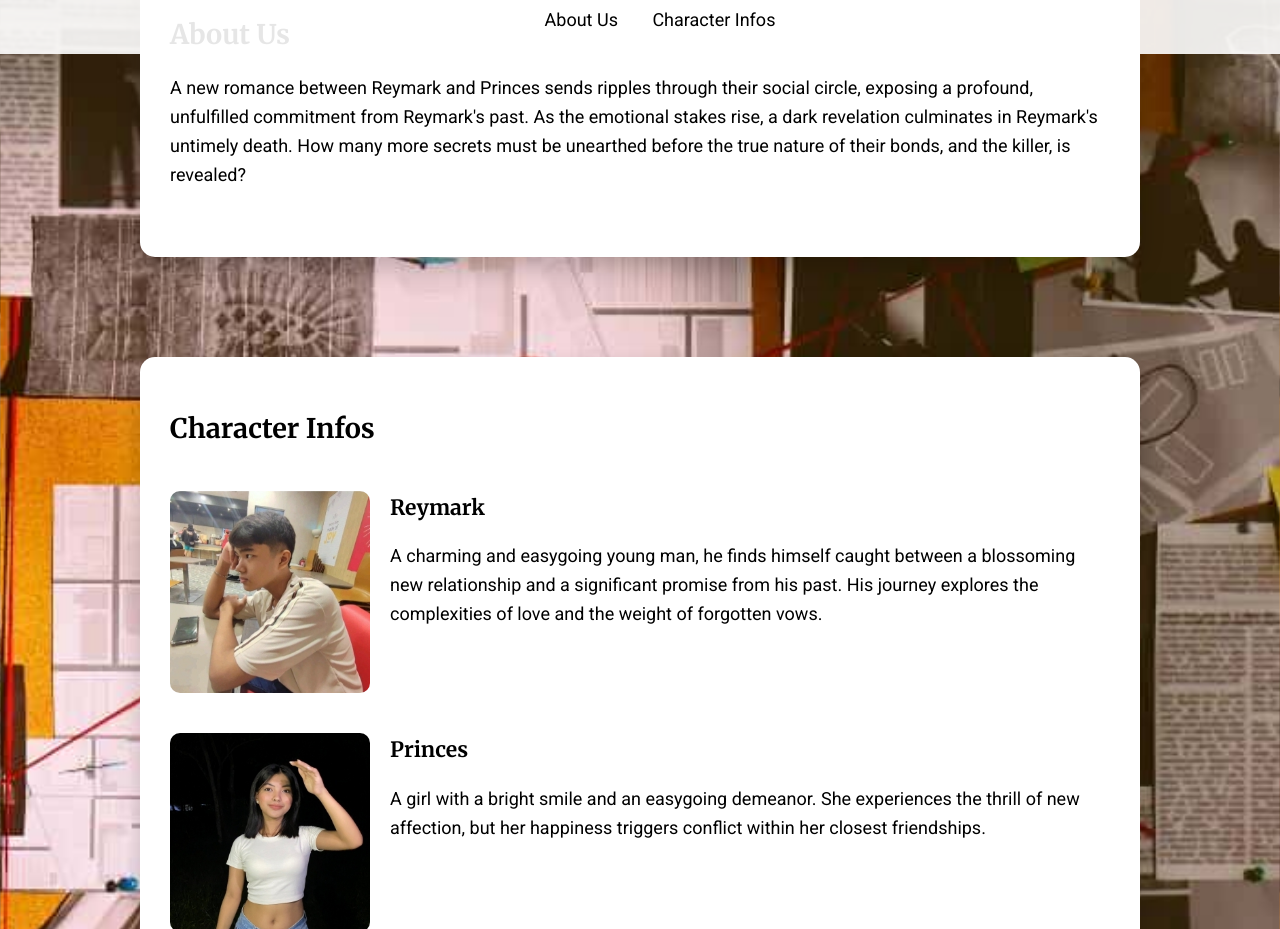
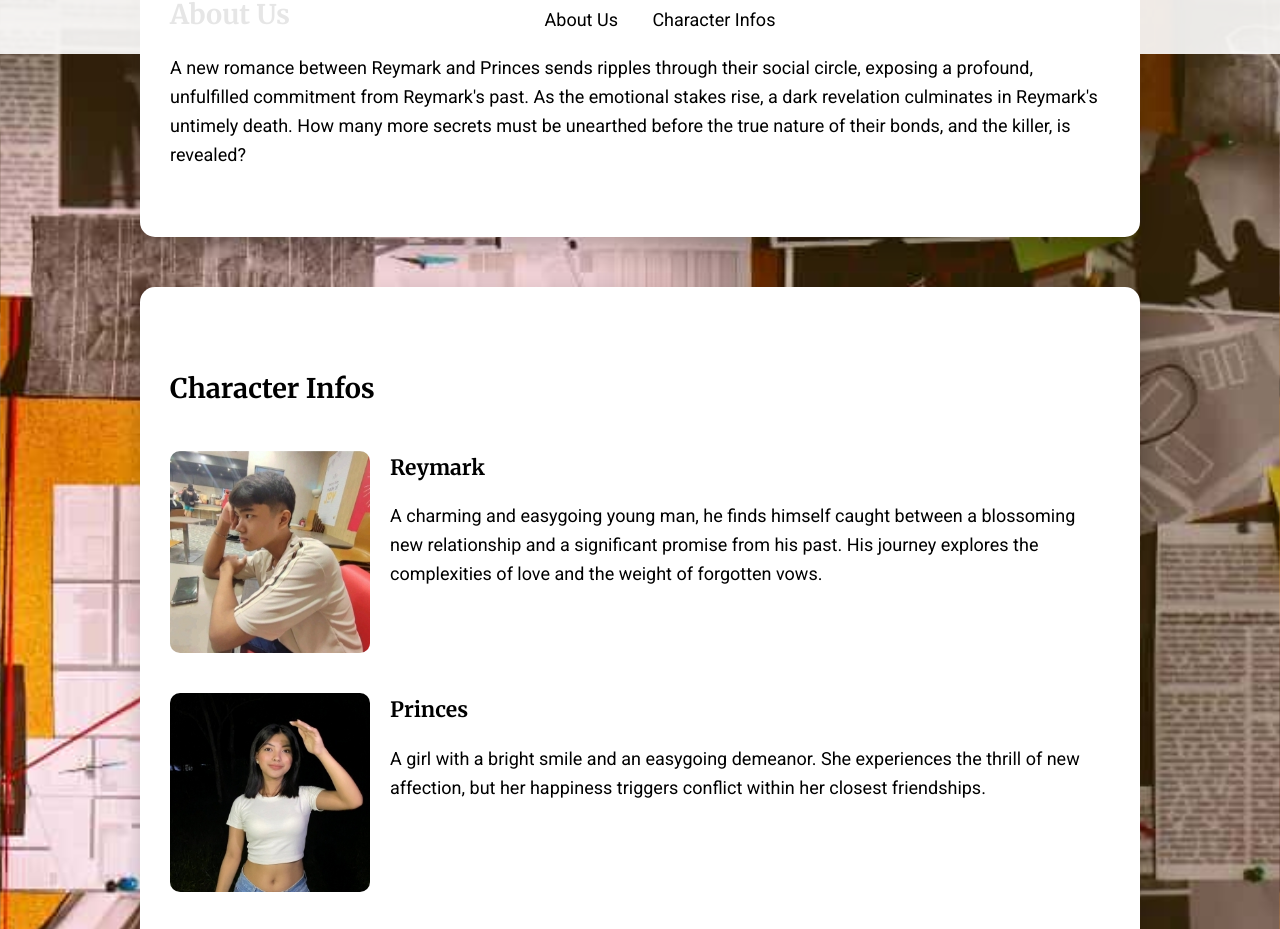
Before and after one commit to Markqy-web/Story, a plain HTML site: page index.html in a window 1280 px wide. Shown: the part 137-1066 px from the top of the page. Drawn offline with Linux system fonts and the light colour scheme.

Commit message:
Update style.css

```diff
--- a/style.css
+++ b/style.css
@@ -66,24 +66,14 @@ section {
   width: 90%;
   max-width: 1000px;
   margin: 50px auto;
-  padding: 50px 30px;
+  padding: 80px 30px 50px; /* extra top padding to prevent header overlap */
   background: white;
   border-radius: 15px;
   box-shadow: 0 10px 25px rgba(0,0,0,0.2);
   color: black;
   box-sizing: border-box;
 
-  scroll-margin-top: 140px;
-}
-
-/* Extra spacing for About Us under header */
-#about {
-  padding-top: 100px;
-}
-
-#characters {
-  margin-top: 100px;
-  margin-bottom: 100px;
+  scroll-margin-top: 140px; /* ensures nav links scroll correctly below header */
 }
 
 /* Character layout */
@@ -173,4 +163,4 @@ p {
 
 #back-btn:hover {
   background-color: #ddd;
-}
+  }
```
